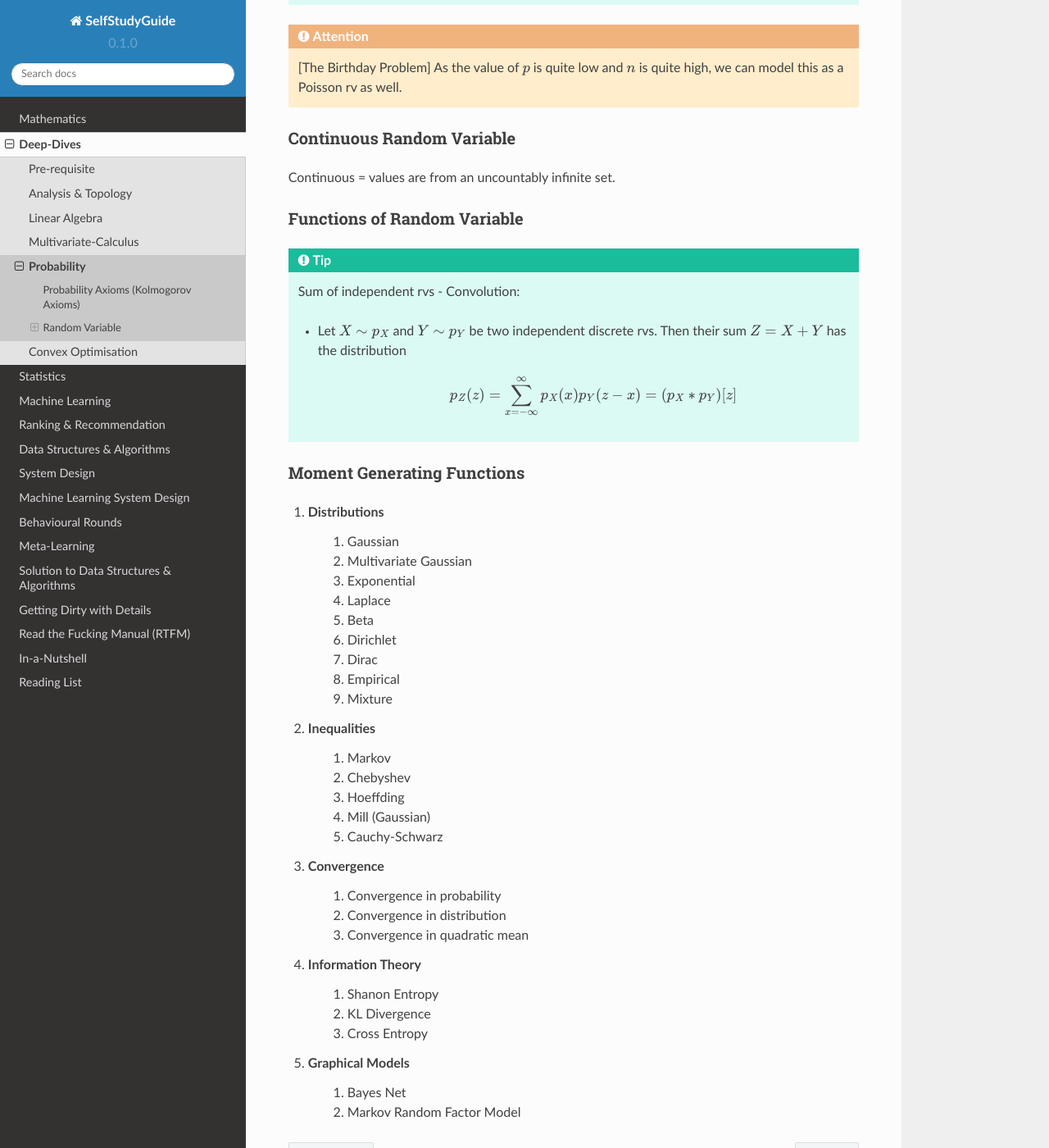
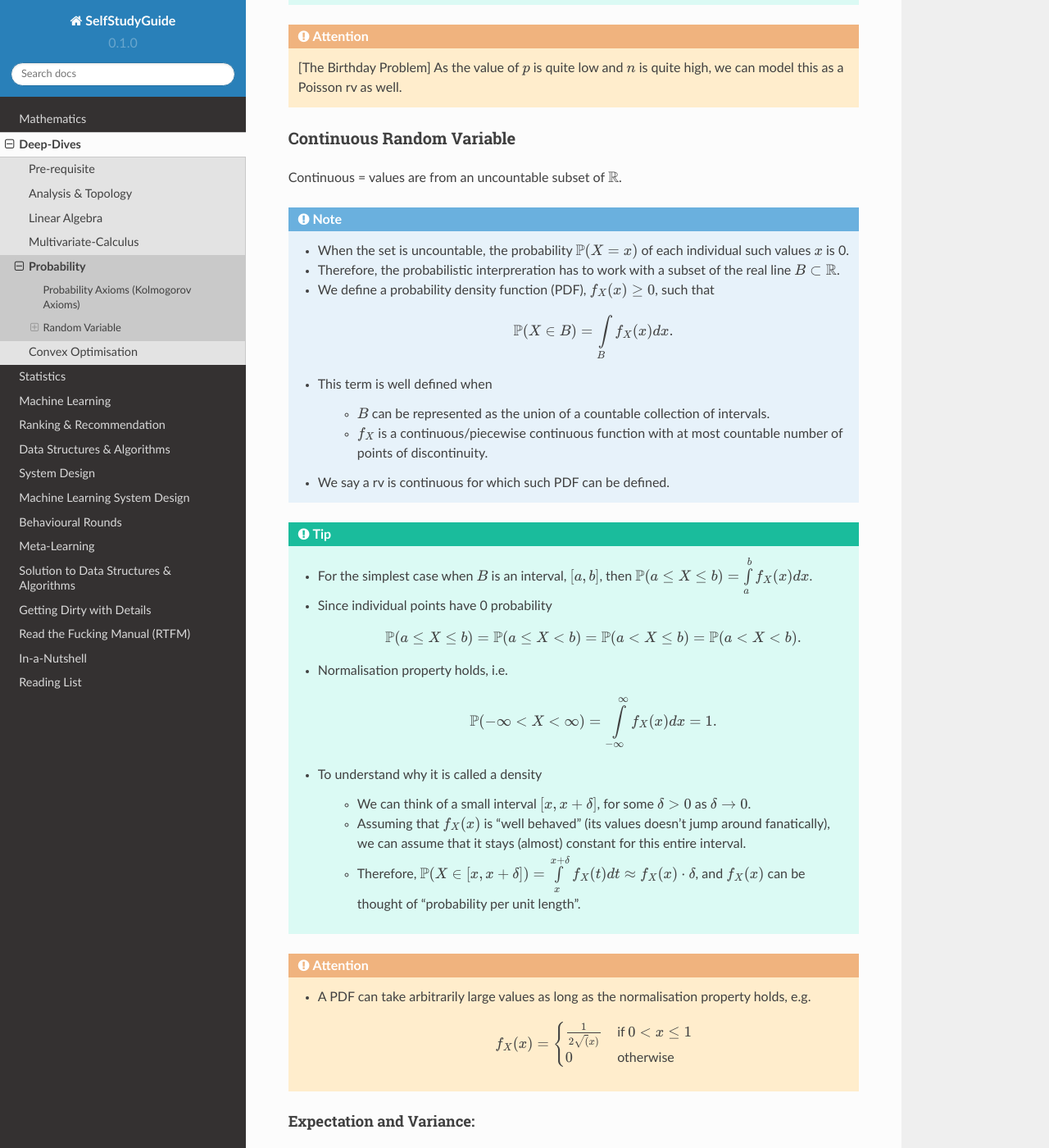
Before and after one commit to uselesstechjunks/leetcode, a Sphinx documentation site: the page built from docs/source/math/prob.rst, in a window 1280 px wide and 1400 px high, scrolled down 10704 px. Shown: the whole window at 82% size. Built offline with Sphinx 7.4.7 and the Read the Docs theme 2.0.0, drawn with Linux system fonts in a browser that asks for light colours; some of the changed text lies outside the part shown.

Commit message:
Update prob.rst (#83)
* Update prob.rst

* Update prob.rst

* Update prob.rst

* Update prob.rst

* Update prob.rst

* Update prob.rst

```diff
--- a/docs/source/math/prob.rst
+++ b/docs/source/math/prob.rst
@@ -33,7 +33,7 @@ Random variables (rvs) are real-valued functions of the outcome of an experiment
 Discrete Random Variable
 ====================================
 
-Discrete = values are from a finite/countably infinite set.
+Discrete = values are from a finite/countably infinite subset of :math:`\mathbb{R}`.
 
 .. note::
 	For a discrete rv, :math:`X`:
@@ -361,7 +361,70 @@ If a Binomial rv has :math:`n\to\infty` and :math:`p\to 0`, we can approximate i
 Continuous Random Variable
 ======================================================
 
-Continuous = values are from an uncountably infinite set.
+Continuous = values are from an uncountable subset of :math:`\mathbb{R}`.
+
+.. note::
+	* When the set is uncountable, the probability :math:`\mathbb{P}(X=x)` of each individual such values :math:`x` is 0.
+	* Therefore, the probabilistic interpreration has to work with a subset of the real line :math:`B\subset\mathbb{R}`.
+	* We define a probability density function (PDF), :math:`f_X(x)\geq 0`, such that
+
+		.. math:: \mathbb{P}(X\in B)=\int\limits_{B} f_X(x)dx.
+	* This term is well defined when
+
+		* :math:`B` can be represented as the union of a countable collection of intervals.
+		* :math:`f_X` is a continuous/piecewise continuous function with at most countable number of points of discontinuity.
+	* We say a rv is continuous for which such PDF can be defined.
+
+.. tip::
+	* For the simplest case when :math:`B` is an interval, :math:`[a,b]`, then :math:`\mathbb{P}(a\leq X\leq b)=\int\limits_a^b f_X(x)dx`.
+	* Since individual points have 0 probability
+
+		.. math:: \mathbb{P}(a\leq X\leq b)=\mathbb{P}(a\leq X< b)=\mathbb{P}(a< X\leq b)=\mathbb{P}(a< X< b).
+	* Normalisation property holds, i.e.
+
+		.. math:: \mathbb{P}(-\infty< X<\infty)=\int\limits_{-\infty}^\infty f_X(x)dx=1.
+	* To understand why it is called a density
+
+		* We can think of a small interval :math:`[x,x+\delta]`, for some :math:`\delta>0` as :math:`\delta\to 0`.
+		* Assuming that :math:`f_X(x)` is "well behaved" (its values doesn't jump around fanatically), we can assume that it stays (almost) constant for this entire interval.
+		* Therefore, :math:`\mathbb{P}(X\in[x,x+\delta])=\int\limits_x^{x+\delta} f_X(t)dt\approx f_X(x)\cdot\delta`, and :math:`f_X(x)` can be thought of "probability per unit length".
+
+.. attention::
+	* A PDF can take arbitrarily large values as long as the normalisation property holds, e.g.
+
+		.. math::
+			f_X(x) =
+			  \begin{cases}
+			    \frac{1}{2\sqrt(x)} & \text{if $0 < x \leq 1$} \\
+			    0 & \text{otherwise}
+			  \end{cases}
+
+Expectation and Variance:
+------------------------------------------
+We can define Expectation of as :math:`\int\limits_{-\infty}^\infty x f_X(x) dx` (assuming that the integral exists and is bounded).
+
+.. attention::
+	* Expectation is well-defined when :math:`\int\limits_{-\infty}^\infty \left|x \right| f_X(x) dx < \infty`.
+	* Example where the expectation isn't defined
+
+		.. math:: f_X(x)=\frac{c}{1+x^2}
+
+	  where :math:`c` is a normalisation constant to make it a valid PDF.
+
+.. tip::
+	* LOTUS holds, even when :math:`g(X)` is a discrete-valued function.
+	* Variance can be defined as usual.
+
+Cumulative distribution function:
+------------------------------------------
+
+
+Some continuous random variables
+^^^^^^^^^^^^^^^^^^^^^^^^^^^^^^^^^^^^^^^^^^^^^
+
+* Uniform:
+
+TODO
 
 Functions of Random Variable
 =============================================
@@ -370,8 +433,7 @@ Functions of Random Variable
 
 	* Let :math:`X\sim p_X` and :math:`Y\sim p_Y` be two independent discrete rvs. Then their sum :math:`Z=X+Y` has the distribution
 
-		.. math:: p_Z(z)=\sum_{x=-\infty}^\infty p_X(x) p_Y(z-x)=(p_X \ast p_Y)[z]
-
+		.. math:: p_Z(z)=\sum_{x=-\infty}^\infty p_X(x) p_Y(z-x)=(p_X \ast p_Y)[z].
 
 Moment Generating Functions
 =============================================
```
